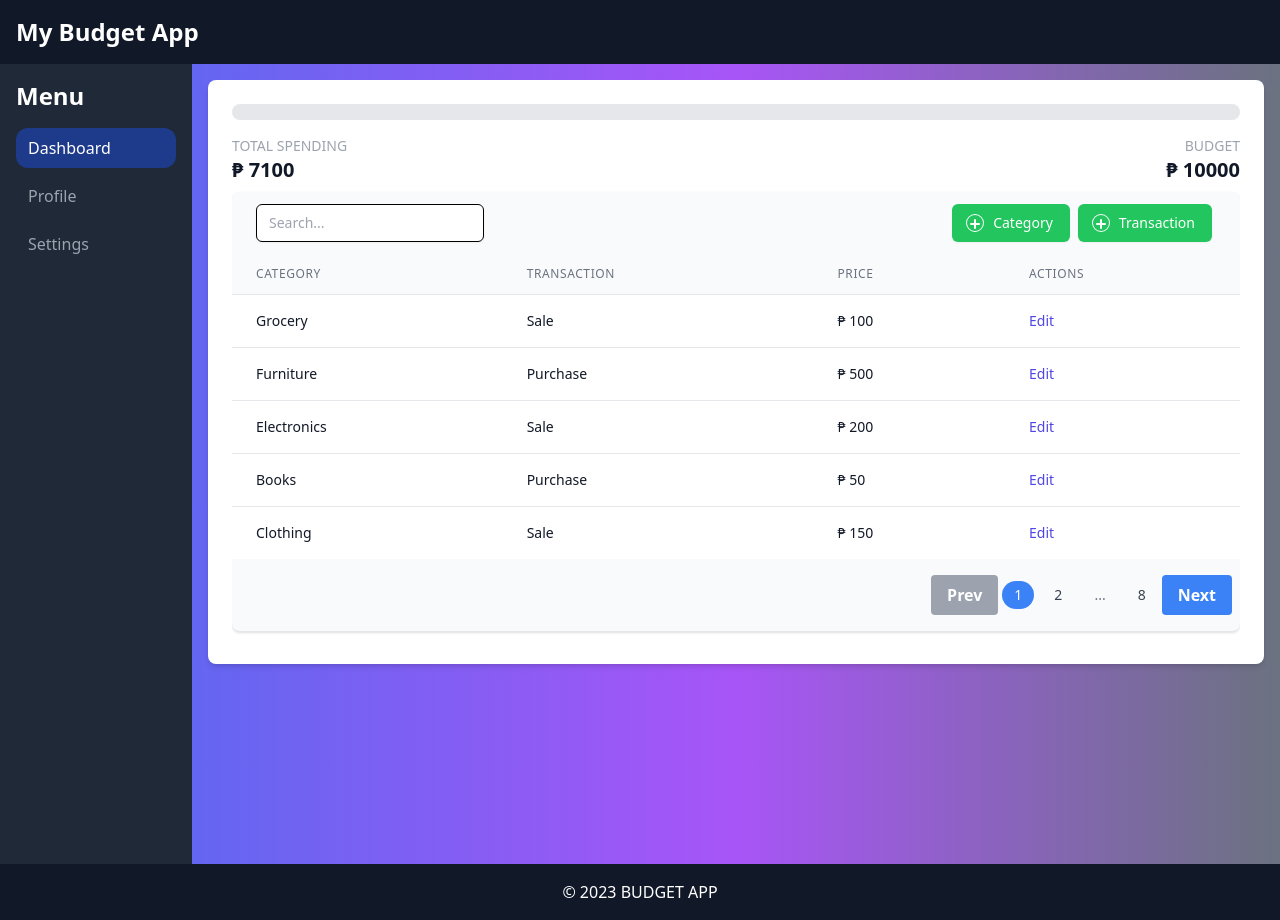
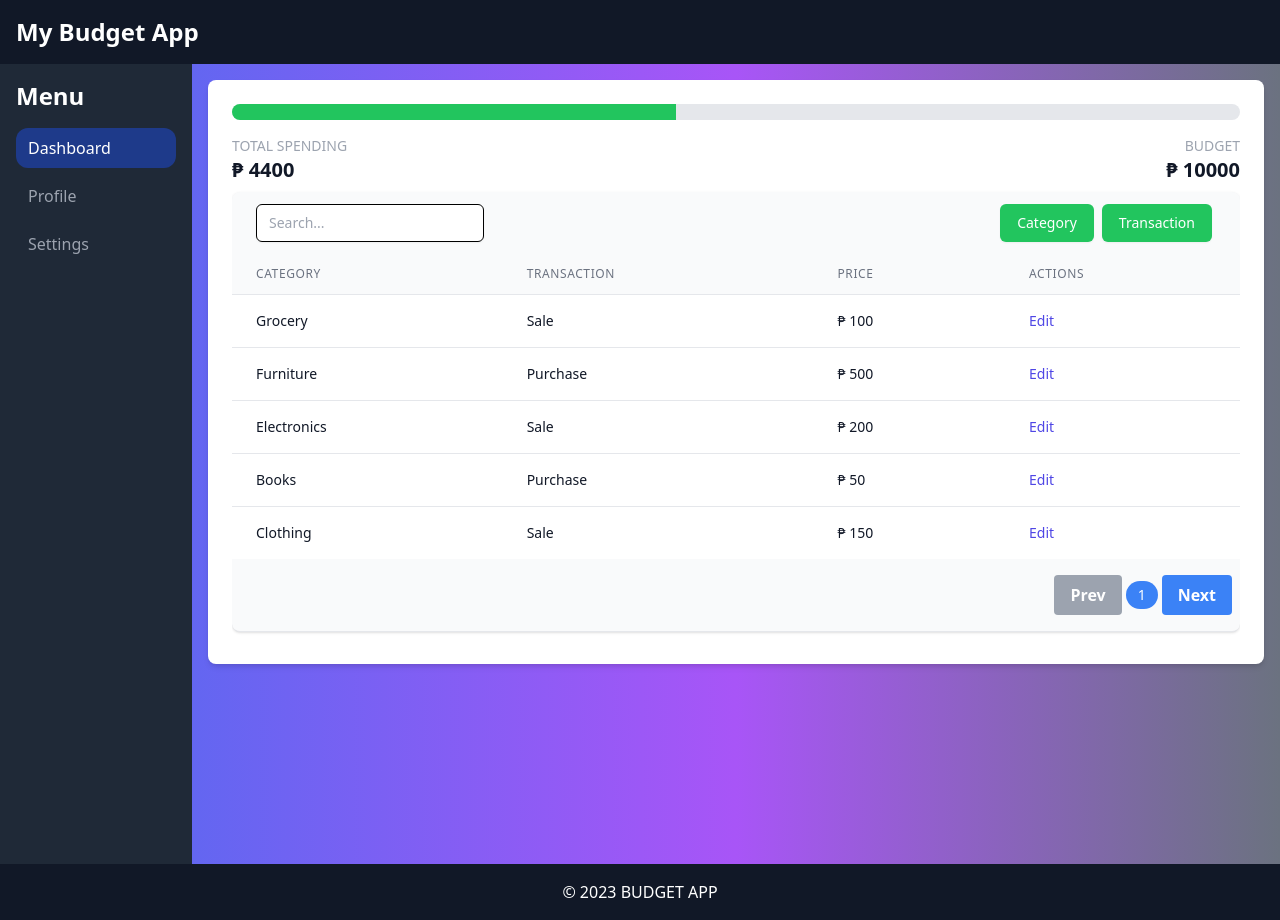
Before and after one commit to trEzekielClydeLacbayen/ViteBudgetApp, a React (Vite) app: page / in a window 1280 px wide. Built offline with nearby package versions, Linux system fonts and the light colour scheme.

Commit message:
4 files modified

```diff
--- a/src/pages/dashboard/dashboard.tsx
+++ b/src/pages/dashboard/dashboard.tsx
@@ -3,46 +3,30 @@ import { Table, IData } from './table/table';
 import { Spendingprogress } from './spendingprogress/spendingprogress';
 
 const data: Array<IData> = [
-  { category: 'Grocery', transaction: 'Sale', price: 100 },
-  { category: 'Furniture', transaction: 'Purchase', price: 500 },
-  { category: 'Electronics', transaction: 'Sale', price: 200 },
-  { category: 'Books', transaction: 'Purchase', price: 50 },
-  { category: 'Clothing', transaction: 'Sale', price: 150 },
-  { category: 'Toys', transaction: 'Purchase', price: 75 },
-  { category: 'Jewelry', transaction: 'Sale', price: 300 },
-  { category: 'Office Supplies', transaction: 'Purchase', price: 100 },
-  { category: 'Home Improvement', transaction: 'Sale', price: 250 },
-  { category: 'Sporting Goods', transaction: 'Purchase', price: 125 },
-  { category: 'Music', transaction: 'Sale', price: 75 },
-  { category: 'Art', transaction: 'Purchase', price: 200 },
-  { category: 'Crafts', transaction: 'Sale', price: 50 },
-  { category: 'Pet Supplies', transaction: 'Purchase', price: 100 },
-  { category: 'Beauty', transaction: 'Sale', price: 150 },
-  { category: 'Automotive', transaction: 'Purchase', price: 500 },
-  { category: 'Movies', transaction: 'Sale', price: 75 },
-  { category: 'Health', transaction: 'Purchase', price: 200 },
-  { category: 'Industrial', transaction: 'Sale', price: 250 },
-  { category: 'Garden', transaction: 'Purchase', price: 100 },
-  { category: 'Grocery', transaction: 'Sale', price: 100 },
-  { category: 'Furniture', transaction: 'Purchase', price: 500 },
-  { category: 'Electronics', transaction: 'Sale', price: 200 },
-  { category: 'Books', transaction: 'Purchase', price: 50 },
-  { category: 'Clothing', transaction: 'Sale', price: 150 },
-  { category: 'Toys', transaction: 'Purchase', price: 75 },
-  { category: 'Jewelry', transaction: 'Sale', price: 300 },
-  { category: 'Office Supplies', transaction: 'Purchase', price: 100 },
-  { category: 'Home Improvement', transaction: 'Sale', price: 250 },
-  { category: 'Sporting Goods', transaction: 'Purchase', price: 125 },
-  { category: 'Music', transaction: 'Sale', price: 75 },
-  { category: 'Art', transaction: 'Purchase', price: 200 },
-  { category: 'Crafts', transaction: 'Sale', price: 50 },
-  { category: 'Pet Supplies', transaction: 'Purchase', price: 100 },
-  { category: 'Beauty', transaction: 'Sale', price: 150 },
-  { category: 'Automotive', transaction: 'Purchase', price: 500 },
-  { category: 'Movies', transaction: 'Sale', price: 75 },
-  { category: 'Health', transaction: 'Purchase', price: 200 },
-  { category: 'Industrial', transaction: 'Sale', price: 250 },
-  { category: 'Garden', transaction: 'Purchase', price: 100 },
+  { category: 'Grocery', transaction: 'Sale', price: 100, date: new Date() },
+  { category: 'Furniture', transaction: 'Purchase', price: 500, date: new Date() },
+  { category: 'Electronics', transaction: 'Sale', price: 200, date: new Date() },
+  { category: 'Books', transaction: 'Purchase', price: 50, date: new Date() },
+  { category: 'Clothing', transaction: 'Sale', price: 150, date: new Date() },
+  { category: 'Toys', transaction: 'Purchase', price: 75, date: new Date() },
+  { category: 'Jewelry', transaction: 'Sale', price: 300, date: new Date() },
+  { category: 'Office Supplies', transaction: 'Purchase', price: 100, date: new Date() },
+  { category: 'Home Improvement', transaction: 'Sale', price: 250, date: new Date() },
+  { category: 'Sporting Goods', transaction: 'Purchase', price: 125, date: new Date() },
+  { category: 'Music', transaction: 'Sale', price: 75, date: new Date() },
+  { category: 'Art', transaction: 'Purchase', price: 200, date: new Date() },
+  { category: 'Crafts', transaction: 'Sale', price: 50, date: new Date() },
+  { category: 'Pet Supplies', transaction: 'Purchase', price: 100, date: new Date() },
+  { category: 'Beauty', transaction: 'Sale', price: 150, date: new Date() },
+  { category: 'Automotive', transaction: 'Purchase', price: 500, date: new Date() },
+  { category: 'Movies', transaction: 'Sale', price: 75, date: new Date() },
+  { category: 'Health', transaction: 'Purchase', price: 200, date: new Date() },
+  { category: 'Industrial', transaction: 'Sale', price: 250, date: new Date() },
+  { category: 'Garden', transaction: 'Purchase', price: 100, date: new Date() },
+  { category: 'Grocery', transaction: 'Sale', price: 100, date: new Date() },
+  { category: 'Furniture', transaction: 'Purchase', price: 500, date: new Date() },
+  { category: 'Electronics', transaction: 'Sale', price: 200, date: new Date() },
+  { category: 'Books', transaction: 'Purchase', price: 50, date: new Date() },
 ];
 
 export default function Dashboard() {
--- a/src/pages/dashboard/table/table.tsx
+++ b/src/pages/dashboard/table/table.tsx
@@ -1,11 +1,13 @@
 import React, { useState } from 'react';
 import TableComponent from './tablecomponent';
+import { TableHeader } from './tableheadercomponent';
 import Pagination from './tablepagination';
 
 export interface IData {
   category: string;
   transaction: string;
   price: number;
+  date: Date;
 }
 
 type TableType = {
@@ -30,13 +32,12 @@ export const Table: React.FC<TableType> = ({ data }) => {
     event: React.ChangeEvent<HTMLInputElement>
   ) => {
     setSearchTerm(event.target.value);
+    setPage(1);
   };
 
   const handleAddCategory = () => {};
 
   const handleAddTransaction = () => {};
-
-  const handleHamburgerMenu = () => {};
 
   const start = (page - 1) * rowsPerPage;
   const end = start + rowsPerPage;
@@ -52,80 +53,12 @@ export const Table: React.FC<TableType> = ({ data }) => {
       <div className="overflow-x-auto">
         <div className="py-2 align-middle inline-block min-w-full">
           <div className="shadow overflow-hidden border-b border-gray-200 sm:rounded-lg bg-gray-50">
-            <div className="flex justify-between px-4 py-3 sm:px-6">
-              <div className="flex">
-                <label htmlFor="search" className="sr-only">
-                  Search
-                </label>
-                <input
-                  type="text"
-                  name="search"
-                  id="search"
-                  className="shadow-sm focus:ring-indigo-500 focus:border-indigo-500 block w-full sm:text-sm border border-black rounded-md px-3 py-1"
-                  placeholder="Search..."
-                  value={searchTerm}
-                  onChange={handleSearchTermChange}
-                />
-              </div>
-              <div className="flex">
-                <div className="hidden md:flex px-1 ">
-                  <button
-                    className="inline-flex items-center px-4 py-2 border border-transparent text-sm font-medium rounded-md shadow-sm text-white bg-green-500 hover:bg-green-600 focus:outline-none focus:ring-2 focus:ring-offset-2 focus:ring-green-500"
-                    onClick={handleAddCategory}
-                  >
-                    <svg
-                      className="-ml-1 mr-2 h-5 w-5"
-                      xmlns="http://www.w3.org/2000/svg"
-                      viewBox="0 0 20 20"
-                      fill="currentColor"
-                      aria-hidden="true"
-                    >
-                      <path
-                        fillRule="evenodd"
-                        d="M10 18a8 8 0 100-16 8 8 0 000 16zm0 1a9 9 0 100-18 9 9 0 000 18zm-1-9V7a1 1 0 012 0v3h3a1 1 0 010 2h-3v3a1 1 0 01-2 0v-3H6a1 1 0 010-2h3z"
-                        clipRule="evenodd"
-                      />
-                    </svg>
-                    <span>Category</span>
-                  </button>
-                </div>
-                <div className="hidden md:flex px-1">
-                  <button
-                    className="inline-flex items-center px-4 py-2 border border-transparent text-sm font-medium rounded-md shadow-sm text-white bg-green-500 hover:bg-green-600 focus:outline-none focus:ring-2 focus:ring-offset-2 focus:ring-green-500"
-                    onClick={handleAddTransaction}
-                  >
-                    <svg
-                      className="-ml-1 mr-2 h-5 w-5"
-                      xmlns="http://www.w3.org/2000/svg"
-                      viewBox="0 0 20 20"
-                      fill="currentColor"
-                      aria-hidden="true"
-                    >
-                      <path
-                        fillRule="evenodd"
-                        d="M10 18a8 8 0 100-16 8 8 0 000 16zm0 1a9 9 0 100-18 9 9 0 000 18zm-1-9V7a1 1 0 012 0v3h3a1 1 0 010 2h-3v3a1 1 0 01-2 0v-3H6a1 1 0 010-2h3z"
-                        clipRule="evenodd"
-                      />
-                    </svg>
-                    <span>Transaction</span>
-                  </button>
-                </div>
-                <div className="flex md:hidden">
-                  <button
-                    className="bg-green-500 hover:bg-green-600 text-white font-bold py-1 px-3 rounded"
-                    onClick={handleHamburgerMenu}
-                  >
-                    <svg
-                      className="h-6 w-6 fill-current"
-                      viewBox="0 0 24 24"
-                      xmlns="http://www.w3.org/2000/svg"
-                    >
-                      <path d="M4 6h16v2H4zm0 5h16v2H4zm0 5h16v2H4z" />
-                    </svg>
-                  </button>
-                </div>
-              </div>
-            </div>
+            <TableHeader
+              searchTerm={searchTerm}
+              handleSearchTermChange={handleSearchTermChange}
+              handleAddCategory={handleAddCategory}
+              handleAddTransaction={handleAddTransaction}
+            />
             <TableComponent slicedData={slicedData} rowsperpage={rowsPerPage} />
             <Pagination
               totalItems={filteredData.length}
--- a/src/pages/dashboard/table/tableheadercomponent.tsx
+++ b/src/pages/dashboard/table/tableheadercomponent.tsx
@@ -0,0 +1,105 @@
+import React, { useState, useRef, useEffect } from 'react';
+
+type TableHeaderType = {
+  searchTerm: string;
+  handleSearchTermChange: (event: React.ChangeEvent<HTMLInputElement>) => void;
+  handleAddCategory: () => void;
+  handleAddTransaction: () => void;
+};
+
+export const TableHeader: React.FC<TableHeaderType> = ({
+  searchTerm,
+  handleSearchTermChange,
+  handleAddCategory,
+  handleAddTransaction,
+}) => {
+  const [isMenuOpen, setIsMenuOpen] = useState(false);
+  const menuRef = useRef<HTMLDivElement>(null);
+
+  useEffect(() => {
+    function handleClickOutside(event: MouseEvent) {
+      if (menuRef.current && !menuRef.current.contains(event.target as Node)) {
+        setIsMenuOpen(false);
+      }
+    }
+    document.addEventListener('mousedown', handleClickOutside);
+    return () => {
+      document.removeEventListener('mousedown', handleClickOutside);
+    };
+  }, [menuRef]);
+
+  const handleHamburgerMenu = () => {
+    setIsMenuOpen(!isMenuOpen);
+  };
+
+  const handleMenuItemClick = (handler: () => void) => {
+    setIsMenuOpen(false);
+    handler();
+  };
+
+  return (
+    <div className="flex justify-between px-4 py-3 sm:px-6">
+      <div className="flex">
+        <label htmlFor="search" className="sr-only">
+          Search
+        </label>
+        <input
+          type="text"
+          name="search"
+          id="search"
+          className="shadow-sm focus:ring-indigo-500 focus:border-indigo-500 block w-full sm:text-sm border border-black rounded-md px-3 py-1"
+          placeholder="Search..."
+          value={searchTerm}
+          onChange={handleSearchTermChange}
+        />
+      </div>
+      <div className="flex">
+        <div className="hidden md:flex px-1 ">
+          <button
+            className="inline-flex items-center px-4 py-2 border border-transparent text-sm font-medium rounded-md shadow-sm text-white bg-green-500 hover:bg-green-600 focus:outline-none focus:ring-2 focus:ring-offset-2 focus:ring-green-500"
+            onClick={handleAddCategory}
+          >
+            <span>Category</span>
+          </button>
+        </div>
+        <div className="hidden md:flex px-1">
+          <button
+            className="inline-flex items-center px-4 py-2 border border-transparent text-sm font-medium rounded-md shadow-sm text-white bg-green-500 hover:bg-green-600 focus:outline-none focus:ring-2 focus:ring-offset-2 focus:ring-green-500"
+            onClick={handleAddTransaction}
+          >
+            <span>Transaction</span>
+          </button>
+        </div>
+        <div className="relative">
+          <div className="flex md:hidden">
+            <button
+              className="bg-green-500 hover:bg-green-600 text-white font-bold py-1 px-3 rounded"
+              onClick={handleHamburgerMenu}
+            >
+              Add
+            </button>
+          </div>
+          {isMenuOpen && (
+            <div
+              ref={menuRef}
+              className="absolute top-10 right-0 z-10 bg-white border border-black rounded-md shadow-lg md:w-full"
+            >
+              <button
+                className="w-full text-left px-4 py-2 hover:bg-gray-200 hover:rounded-md"
+                onClick={() => handleMenuItemClick(handleAddCategory)}
+              >
+                Category
+              </button>
+              <button
+                className="w-full text-left px-4 py-2 hover:bg-gray-200 hover:rounded-md"
+                onClick={() => handleMenuItemClick(handleAddTransaction)}
+              >
+                Transaction
+              </button>
+            </div>
+          )}
+        </div>
+      </div>
+    </div>
+  );
+};
--- a/src/pages/dashboard/table/tablepagination.tsx
+++ b/src/pages/dashboard/table/tablepagination.tsx
@@ -28,61 +28,6 @@ const Pagination = ({
     onPageChange(currentPage + 1);
   };
 
-  const renderPageNumbers = () => {
-    const visiblePages = 3;
-    const halfVisible = Math.floor(visiblePages / 2);
-    let startPage;
-    let endPage;
-    let pages = [];
-
-    if (totalPages <= visiblePages) {
-      startPage = 1;
-      endPage = totalPages;
-    } else {
-      if (currentPage <= halfVisible + 1) {
-        startPage = 1;
-        endPage = visiblePages;
-      } else if (currentPage >= totalPages - halfVisible) {
-        startPage = totalPages - visiblePages + 1;
-        endPage = totalPages;
-      } else {
-        startPage = currentPage - halfVisible;
-        endPage = currentPage + halfVisible;
-      }
-    }
-
-    for (let i = startPage; i <= endPage; i++) {
-      pages.push(i);
-    }
-
-    if (startPage > 1) {
-      pages = [1, '...', ...pages.slice(1)];
-    }
-    if (endPage < totalPages) {
-      pages = [...pages.slice(0, -1), '...', totalPages];
-    }
-
-    return pages.map((page) => (
-      <li
-        key={page}
-        onClick={() => {
-          if (typeof page === 'number') {
-            handlePageClick(page);
-          }
-        }}
-        className={`text-sm leading-5 font-medium rounded-full px-3 py-1 mx-1 focus:outline-none focus:bg-blue-100 ${
-          typeof page === 'number'
-            ? page === currentPage
-              ? 'bg-blue-500 text-white'
-              : 'text-gray-700 hover:bg-gray-200 hover:cursor-pointer transition-colors duration-200'
-            : 'text-gray-500 pointer-events-none'
-        }`}
-      >
-        {page}
-      </li>
-    ));
-  };
-
   return (
     <div className="flex justify-end items-center py-4 px-2">
       <button
@@ -92,7 +37,9 @@ const Pagination = ({
       >
         Prev
       </button>
-      <ul className="flex">{renderPageNumbers()}</ul>
+      <div className="text-sm leading-5 font-medium rounded-full px-3 py-1 mx-1 focus:outline-none focus:bg-blue-100 bg-blue-500 text-white">
+        {currentPage}
+      </div>
       <button
         className="bg-blue-500 hover:bg-blue-700 text-white font-bold py-2 px-4 rounded disabled:bg-gray-400 disabled:cursor-not-allowed"
         onClick={handleNextClick}
```
